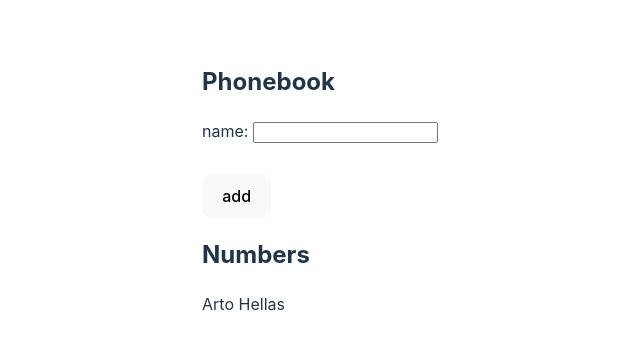
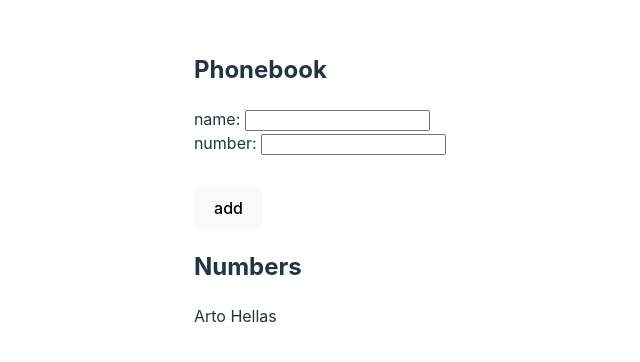
Before and after one commit to mikathefinn/Full-stack-open, a React (Vite) app in the folder osa-2/puhelinluettelo/: page / in a window 1280 px wide. Shown: the part 212-574 px from the top of the page, without its empty margins (320-960 px from the left). Built offline with nearby package versions, Linux system fonts and the light colour scheme.

Commit message:
2.8 done

```diff
--- a/osa-2/puhelinluettelo/src/App.jsx
+++ b/osa-2/puhelinluettelo/src/App.jsx
@@ -4,6 +4,7 @@
 const App = () => {
   const [persons, setPersons] = useState([{ name: 'Arto Hellas' }]);
   const [newName, setNewName] = useState('');
+  const [newNumber, setNewNumber] = useState('')
 
   const addPerson = (event) => {
     event.preventDefault();
@@ -12,13 +13,15 @@
     console.log(alreadyExists);
 
     if (alreadyExists) {
-      alert(`The name ${newName} already exists`);
+      alert(`The name ${newName} has already been added to the phonebook`);
     } else {
       const personObj = {
         name: newName,
+        number: newNumber,
       };
       setPersons(persons.concat(personObj));
       setNewName('');
+      setNewNumber('')
     }
   };
 
@@ -26,13 +29,18 @@
     console.log(event.target.value);
     setNewName(event.target.value);
   };
-
+const handleNumberChange = (event) =>{
+  setNewNumber(event.target.value)
+}
   return (
     <div>
       <h2>Phonebook</h2>
       <form onSubmit={addPerson}>
         <div>
           name: <input value={newName} onChange={handleNameChange} />
+        </div>
+        <div>
+          number: <input value={newNumber} onChange={handleNumberChange} />
         </div>
         <div>
           <button type="submit">add</button>
--- a/osa-2/puhelinluettelo/src/components/Person.jsx
+++ b/osa-2/puhelinluettelo/src/components/Person.jsx
@@ -2,7 +2,7 @@
     return (
       <div>
         {persons.map((person, index) => (
-          <p key={index}>{person.name}</p>
+          <p key={index}>{person.name} {person.number}</p>
           // HAS TO BE MAPPED TO PRING IT OUT
         ))}
       </div>
```
